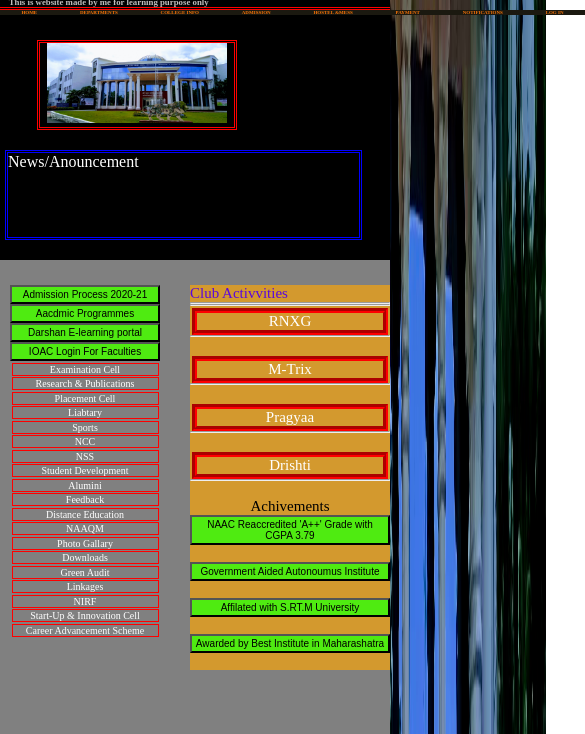
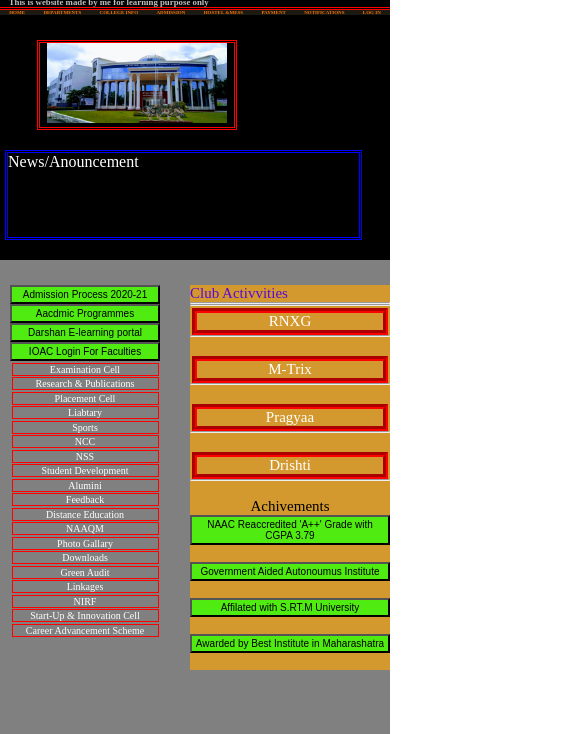
Before and after one commit to DarshanD96k/College-full-web, a plain HTML site: page index.html in a window 390 px wide. Shown: the part 71-805 px from the top of the page, 585 px wide, since content can reach past the window. Drawn offline with Linux system fonts and the light colour scheme; files whose address does not match are found by name.

Commit message:
college full web comit

```diff
--- a/Css/Menu.css
+++ b/Css/Menu.css
@@ -60,7 +60,6 @@ html,body{
 .alltabs{
     background-color: rgb(27, 25, 16);
     height: 25%;
-    width: 100%;
     display: flex;
     justify-content: center;
 }
@@ -87,7 +86,6 @@ html,body{
   .alltabs{
     background-color: rgb(27, 25, 16);
     height: 25%;
-    width: 150%;
     display: flex;
     justify-content: center;
 }
```
